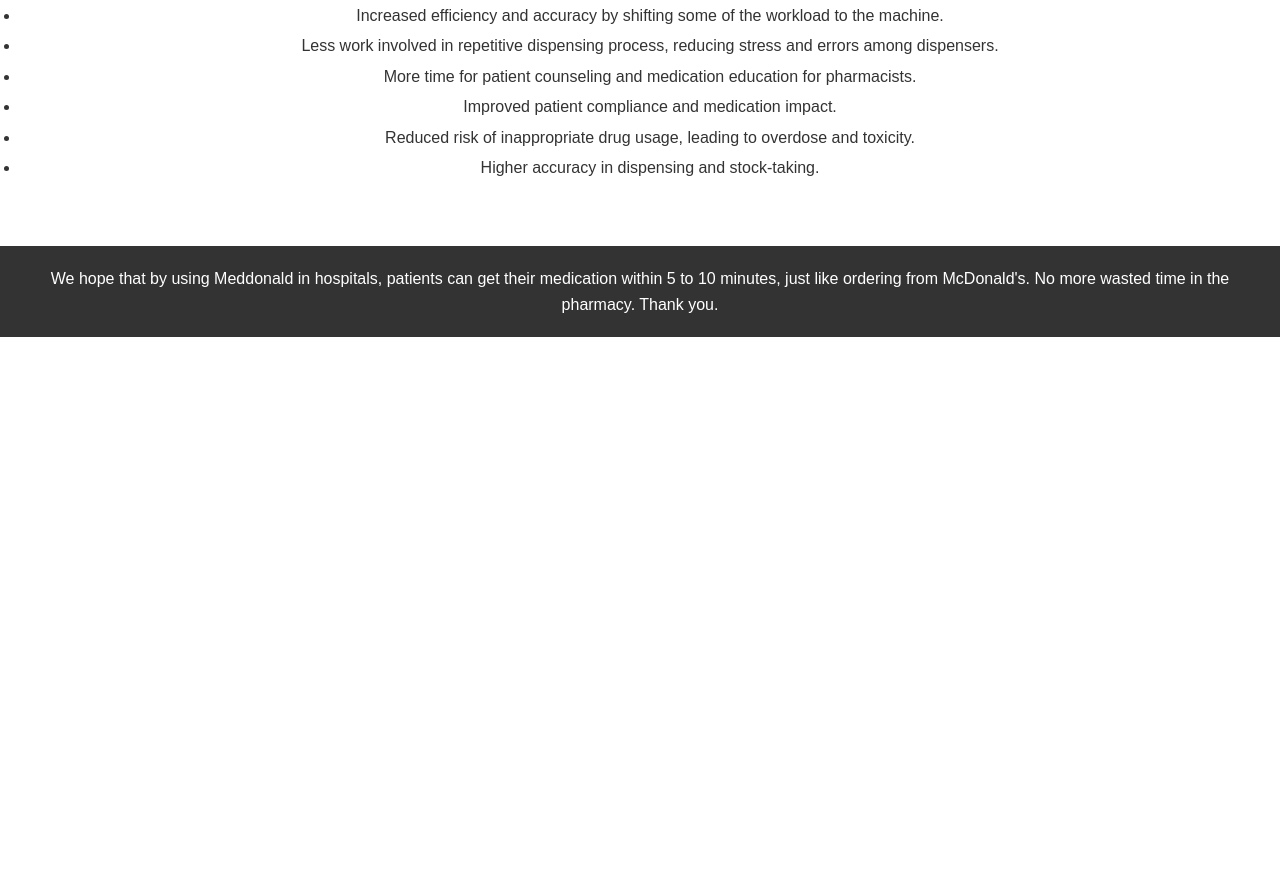
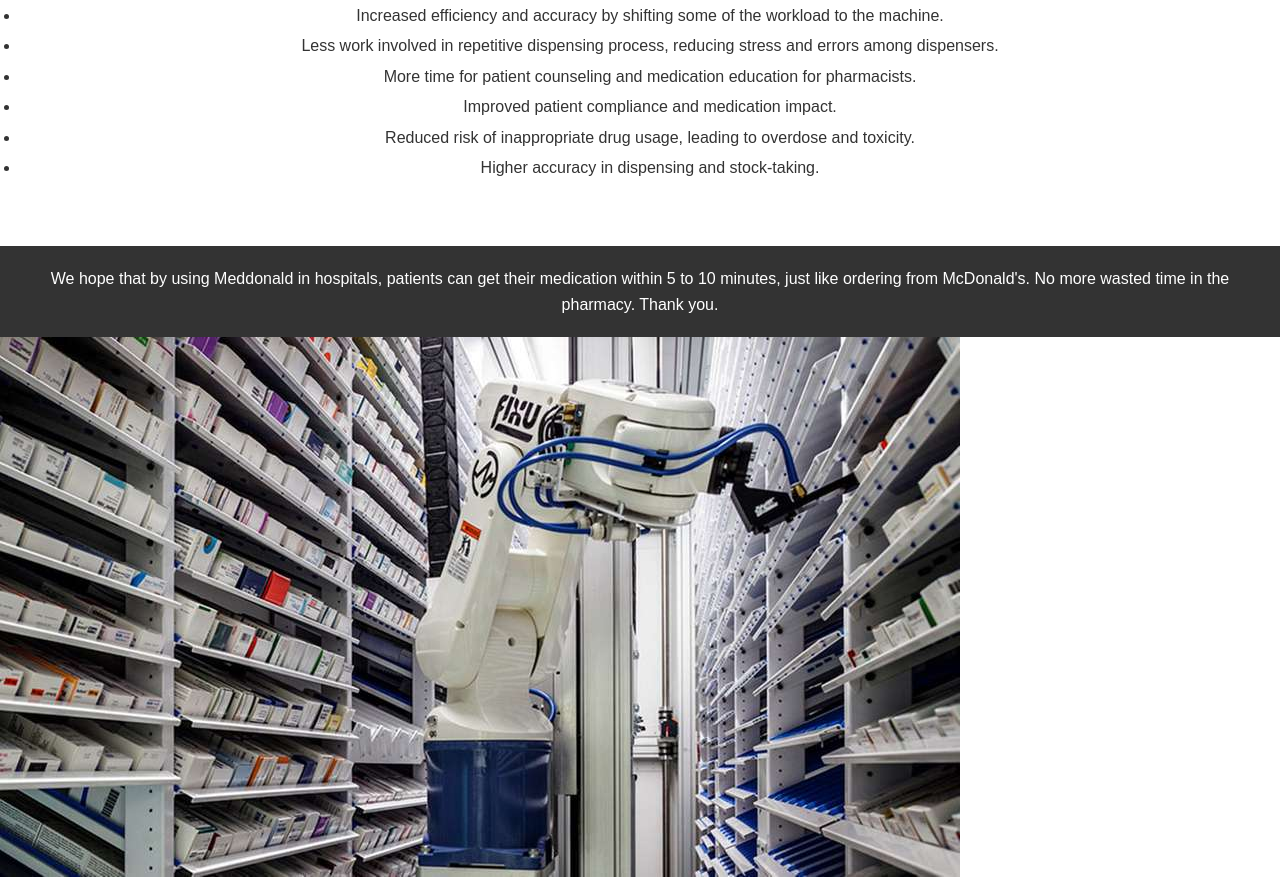
Before and after one commit to 2380558221/CC-project, a website built with Parcel: page index.html in a window 1280 px wide. Shown: the part 983-1868 px from the top of the page. Before the commit the page ends 1320 px from the top, so only its background shows below. Built offline with nearby package versions, Linux system fonts and the light colour scheme.

Commit message:
add photo and adjust the code accordingly

```diff
--- a/css/main.css
+++ b/css/main.css
@@ -86,3 +86,14 @@
   color: #fff;
   margin-bottom: 0;
 }
+.image-container {
+  max-width: 100%;
+  height: auto;
+  overflow: hidden;
+}
+
+.image-container img {
+  max-width: 100%;
+  height: auto;
+  object-fit: contain;
+}
--- a/index.html
+++ b/index.html
@@ -8,7 +8,7 @@
 <body>
 <header>
   <h1>Meddonald</h1>
-  <p>Your Reliable AI Dispensing Machine</p>
+  <p>AI Dispensing Machine</p>
 </header>
 <section id="intro">
   <h2>Introduction</h2>
@@ -42,5 +42,9 @@
 <footer>
   <p>We hope that by using Meddonald in hospitals, patients can get their medication within 5 to 10 minutes, just like ordering from McDonald's. No more wasted time in the pharmacy. Thank you.</p>
 </footer>
+<div class="image-container">
+  <img src="img/Denso Pharma robots.jpeg" alt ="Meddonald AI Dispensing Machine" id = "meddonald photo"/>
+
+</div>
 </body>
 </html>
```
Also changed, not shown: img/Denso Pharma robots.jpeg (added).
